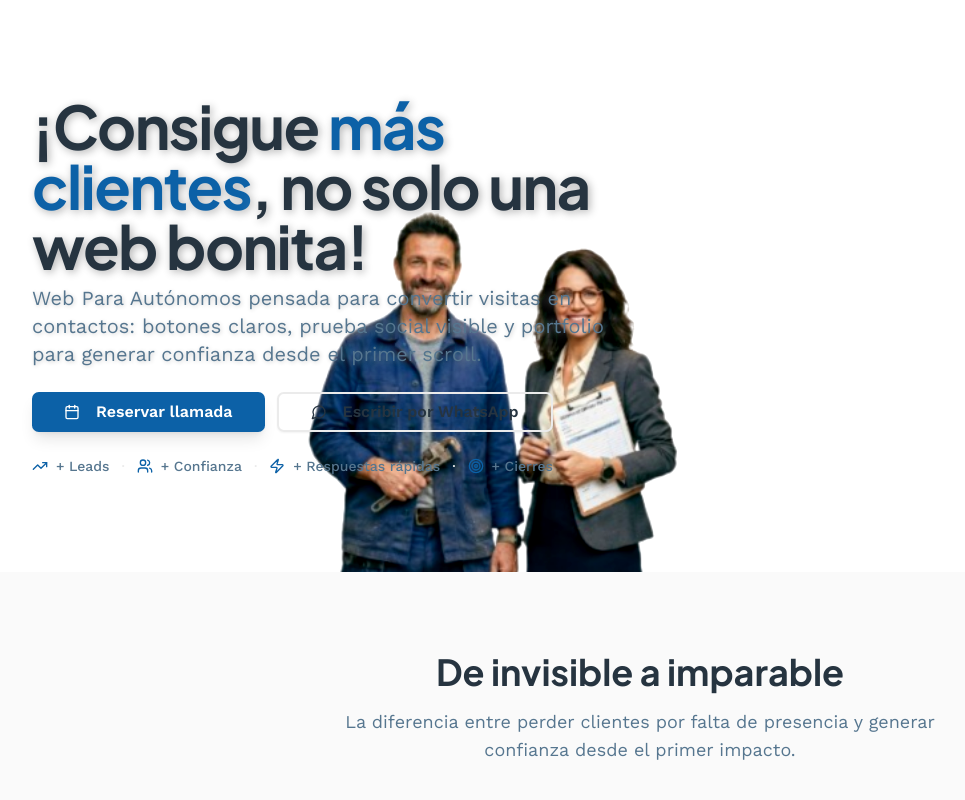
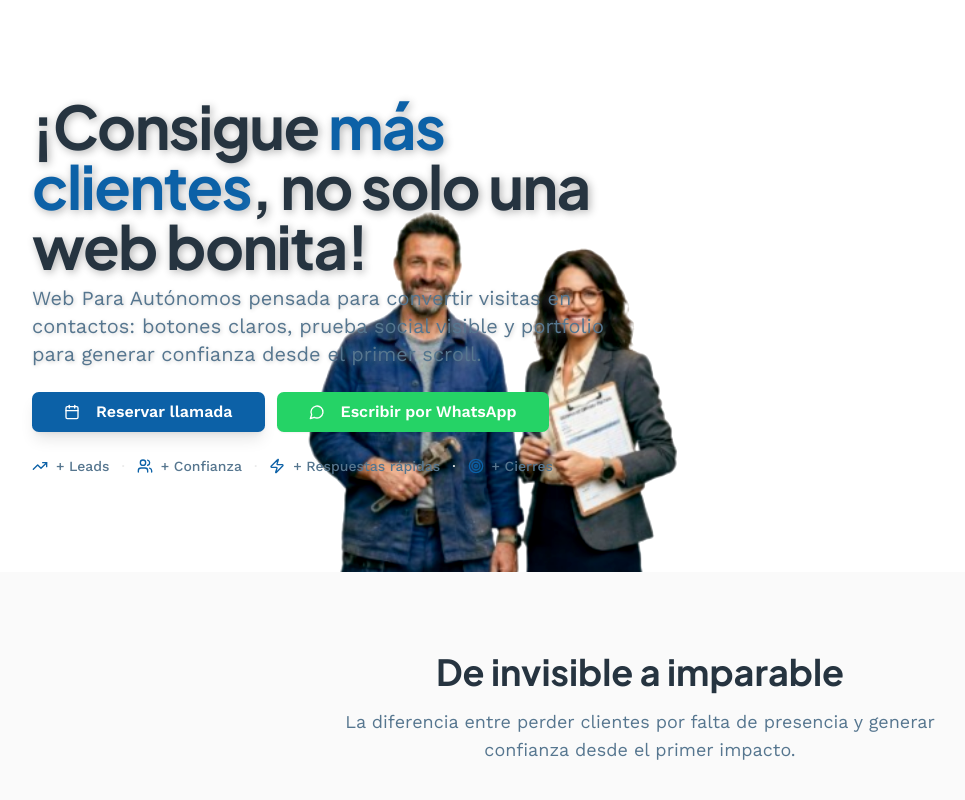
Before and after one commit to fsmartcfs-code/sg-f578bdde-0a98-4ac7-af00-b40a6d478feb-1776842642, a Next.js app: page / in a window 1280 px wide. Shown: the top 800 px of the page, without its empty margins (0-965 px from the left). Built offline with nearby package versions, Linux system fonts and the light colour scheme.

Commit message:
style(ui): update whatsapp button color to brand green

```diff
--- a/src/components/Hero.tsx
+++ b/src/components/Hero.tsx
@@ -66,7 +66,7 @@ export function Hero() {
                   Reservar llamada
                 </Link>
               </Button>
-              <Button size="lg" variant="outline" className="text-base font-semibold border-2 shadow-sm hover:shadow-md transition-shadow w-full sm:w-auto" asChild>
+              <Button size="lg" className="text-base font-semibold shadow-sm hover:shadow-md transition-shadow w-full sm:w-auto bg-[#25D366] hover:bg-[#20BA5A] text-white border-0" asChild>
                 <Link href="https://wa.me/34600000000" target="_blank">
                   <MessageCircle className="mr-2 h-5 w-5" />
                   Escribir por WhatsApp
```
